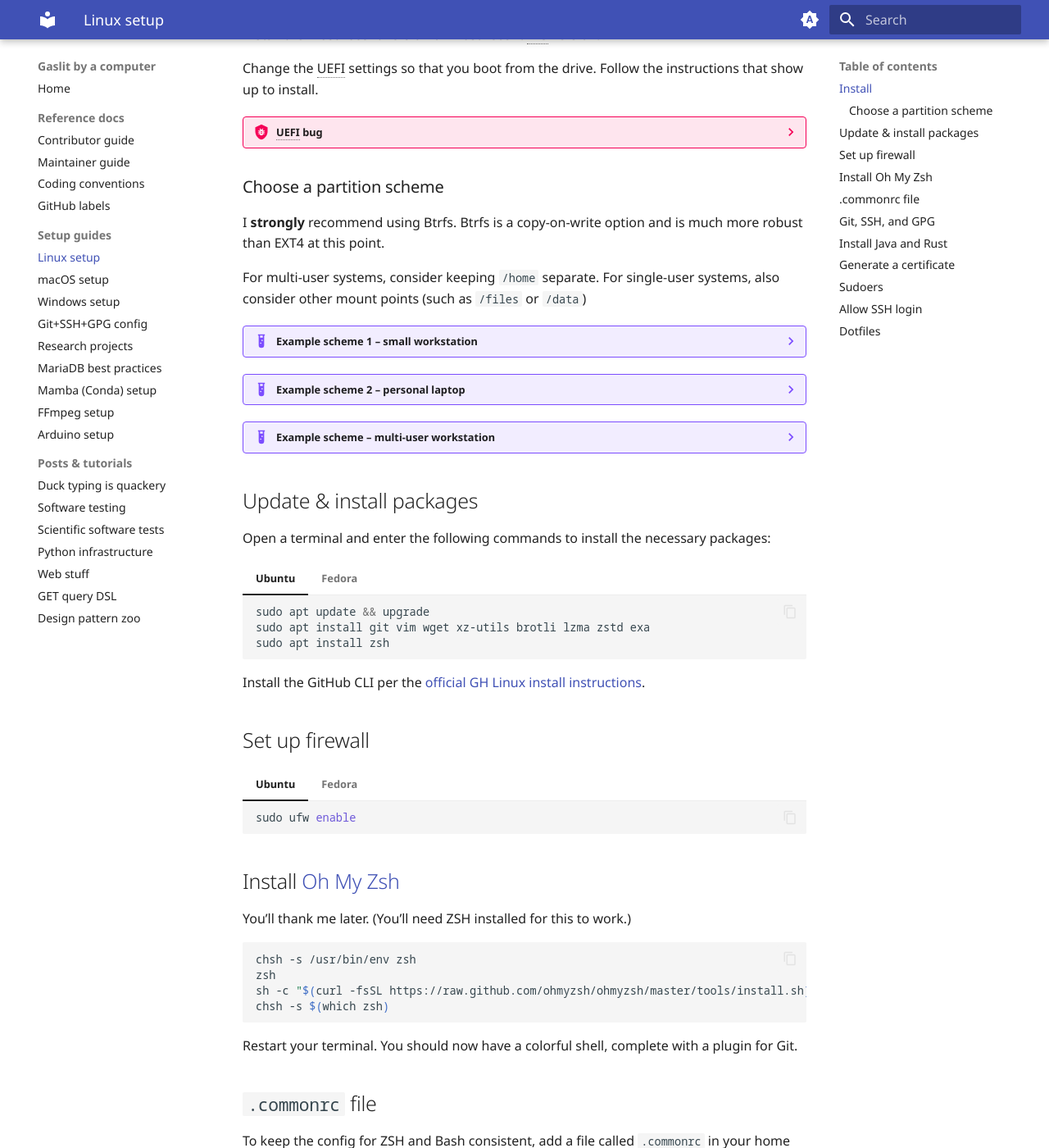
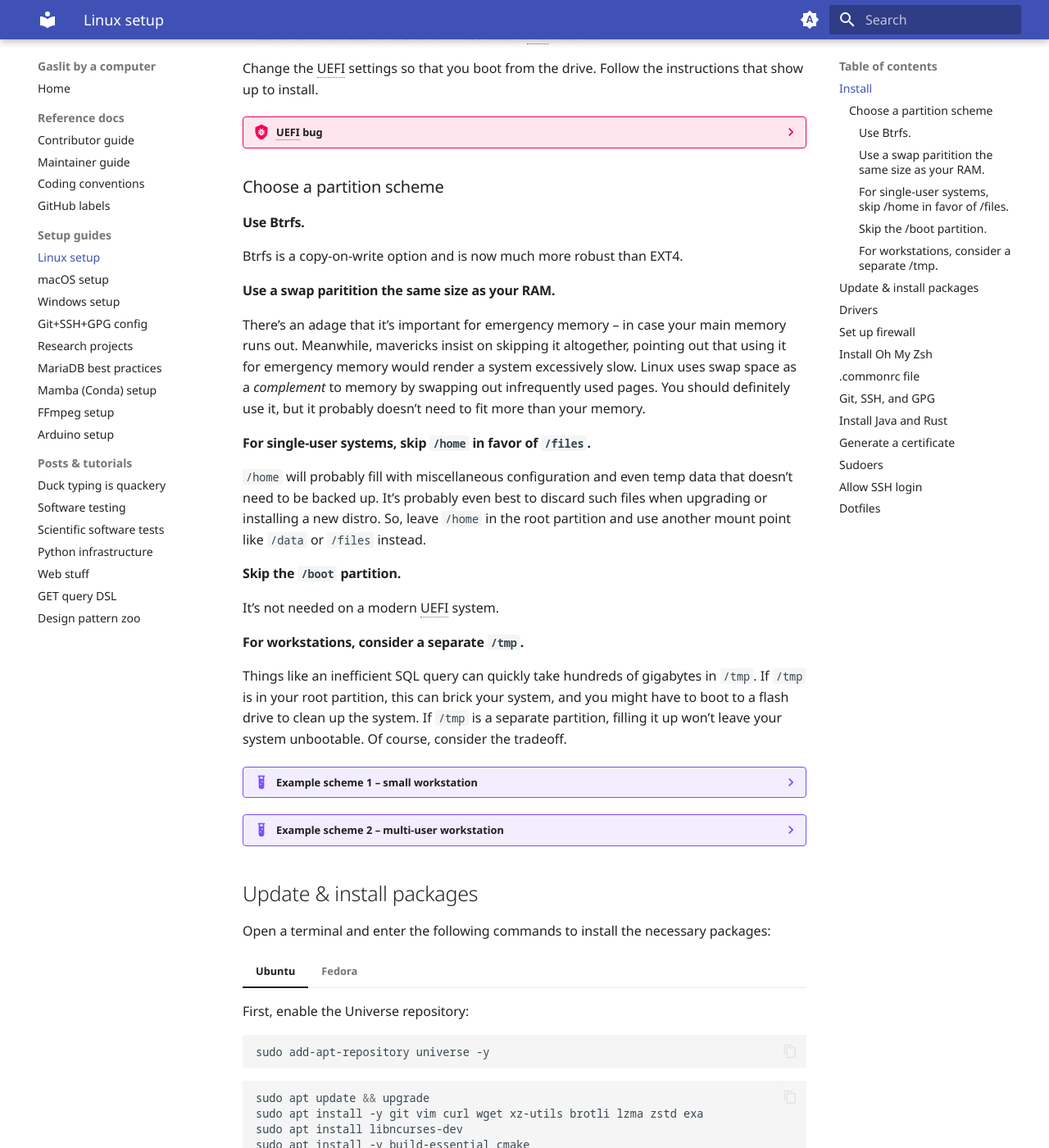
Before and after one commit to dmyersturnbull/dmyersturnbull.github.io, an MkDocs documentation site: the page built from contents/guide/linux-setup.md, in a window 1280 px wide and 1400 px high, scrolled down 396 px. Shown: the whole window at 82% size. Built offline with MkDocs 1.6.1 and Material for MkDocs 9.7.7, drawn with Linux system fonts in a browser that asks for light colours; comment, search, counter and statistics services are not loaded; some of the changed text lies outside the part shown.

Commit message:
fix: mistakes in setup guides

````diff
--- a/contents/guide/_common-setup.md
+++ b/contents/guide/_common-setup.md
@@ -4,7 +4,7 @@
 You’ll thank me later. (You’ll need ZSH installed for this to work.)
 
 ```bash
-chsh -s /usr/bin/env zsh
+chsh -s $(which zsh)
 zsh
 sh -c "$(curl -fsSL https://raw.github.com/ohmyzsh/ohmyzsh/master/tools/install.sh)"
 chsh -s $(which zsh)
--- a/contents/guide/linux-setup.md
+++ b/contents/guide/linux-setup.md
@@ -28,45 +28,63 @@
 
 ### Choose a partition scheme
 
-I **strongly** recommend using Btrfs.
-Btrfs is a copy-on-write option and is much more robust than EXT4 at this point.
+#### Use Btrfs.
+Btrfs is a copy-on-write option and is now much more robust than EXT4.
 
-For multi-user systems, consider keeping `/home` separate.
-For single-user systems, also consider other mount points (such as `/files` or `/data`)
+#### Use a swap paritition the same size as your RAM.
+
+There's an adage that it's important for emergency memory – in case your main memory runs out.
+Meanwhile, mavericks insist on skipping it altogether,
+pointing out that using it for emergency memory would render a system excessively slow.
+Linux uses swap space as a _complement_ to memory by swapping out infrequently used pages.
+You should definitely use it, but it probably doesn't need to fit more than your memory.
+
+#### For single-user systems, skip `/home` in favor of `/files`.
+
+`/home` will probably fill with miscellaneous configuration
+and even temp data that doesn't need to be backed up.
+It's probably even best to discard such files when upgrading or installing a new distro.
+So, leave `/home` in the root partition and use another mount point like `/data` or `/files` instead.
+
+#### Skip the `/boot` partition.
+
+It's not needed on a modern UEFI system.
+
+#### For workstations, consider a separate `/tmp`.
+
+Things like an inefficient SQL query can quickly take hundreds of gigabytes in `/tmp`.
+If `/tmp` is in your root partition, this can brick your system,
+and you might have to boot to a flash drive to clean up the system.
+If `/tmp` is a separate partition, filling it up won't leave your system unbootable.
+Of course, consider the tradeoff.
 
 ??? example "Example scheme 1 – small workstation"
 
     | mount point | size (GB) | filesystem | purpose        |
     |-------------|-----------|------------|----------------|
-    | (efi)       | 0.5       | FAT32      |                |
-    | (swap)      | 64        | swap       |                |
-    | `/tmp`      | 96        | btrfs      |                |
-    | `/`         | 160       | btrfs      |                |
-    | `/data`     | 624       | btrfs      | Large datasets |
+    | (efi)       |    0.5    | FAT32      |                |
+    | (swap)      |   64      | swap       |                |
+    | `/tmp`      |  256      | btrfs      |                |
+    | `/`         |  512      | btrfs      |                |
+    | `/data`     | 1168      | btrfs      | Data and files |
 
-??? example "Example scheme 2 – personal laptop"
+??? example "Example scheme 2 – multi-user workstation"
 
-    | mount point | size (GB) | filesystem | purpose                       |
-    |-------------|-----------|------------|-------------------------------|
-    | (efi)       | 0.5       | FAT32      |                               |
-    | (swap)      | 64        | swap       |                               |
-    | `/`         | 200       | btrfs      |                               |
-    | `/files`    | 380       | btrfs      | Data backed up with snapshots |
-    | `/movies`   | 380       | btrfs      | Data backed up in-place       |
+    Context: nvme0 and nvme1 are ultra-fast drives (CPU chipset and 4 PCIe lanes, respectively), while nvme2 and nvme3 are slower.
 
-??? example "Example scheme – multi-user workstation"
-
-      | disk | mount point  | size (GB) | filesystem | purpose                   |
-      |------|--------------|-----------|------------|---------------------------|
-      | 1    | (efi)        | 1         | FAT32      |                           |
-      | 1    | (swap)       | 64        | swap       |                           |
-      | 1    | `/tmp`       | 256       | btrfs      |                           |
-      | 1    | `/`          | 703       | btrfs      |                           |
-      | 1    | `/blaze`     | 1024      | btrfs      | Ultra-fast scratch        |
-      | 2    | `/home`      | 1024      | btrfs      | User files                |
-      | 2    | `/usr/share` | 1024      | btrfs      | Shared processed data     |
-      | 3–4  | `/lake`      | 4096      | btrfs      | Main shared data (raid 0) |
-      | 5–6  | `/scratch`   | 4096      | btrfs      | Replaceable data (raid 0) |
+    | drive(s) | mount point | size (GB) | filesystem | purpose              |
+    |----------|-------------|-----------|------------|----------------------|
+    | nvme0    | (efi)       |    0.5    | FAT32      |                      |
+    | nvme0    | (swap)      |  128      | swap       |                      |
+    | nvme0    | `/tmp`      |  512      | btrfs      |                      |
+    | nvme0    | `/`         | 1408      | btrfs      |                      |
+    | nvme1    | `/scratch`  | 2048      | btrfs      | Ultra-fast scratch   |
+    | nvme2    | `/lake`     | 2048      | btrfs      | Fast shared data     |
+    | nvme3    | `/home`     | 2048      | btrfs      | User files           |
+    | sda,sdb  | `/stock`    | 8192      | btrfs      | Frozen data (raid 0) |
+    | sdc      | `/bakroot`  | 2048      | btrfs      | `dd` of `/`          |
+    | sdd      | `/baklake`  | 2048      | btrfs      | `dd` of `/lake`      |
+    | sde      | `/bakhome`  | 2048      | btrfs      | `dd` of `/home`      |
 
 ## Update & install packages
 
@@ -74,22 +92,40 @@
 
 === "Ubuntu"
 
+    First, enable the Universe repository:
+
+	```bash
+	sudo add-apt-repository universe -y
+	```
+
     ```bash
     sudo apt update && upgrade
-    sudo apt install git vim wget xz-utils brotli lzma zstd exa
-    sudo apt install zsh
+    sudo apt install -y git vim curl wget xz-utils brotli lzma zstd exa
+	sudo apt install libncurses-dev
+	sudo apt install -y build-essential cmake
+    sudo apt install -y zsh
     ```
 
 === "Fedora"
 
     ```bash
     sudo dnf update && upgrade
-    sudo dnf install git vim wget xz-utils brotli lzma zstd exa
-    sudo dnf install zsh
+    sudo dnf install -y git vim curl wget xz-utils brotli lzma zstd exa
+	sudo dnf install -y ncurses-devel
+	sudo dnf install -y make automake gcc gcc-c++ kernel-devel cmake
+    sudo dnf install -y zsh
     ```
 
 Install the GitHub CLI per the
 [official GH Linux install instructions](https://github.com/cli/cli/blob/trunk/docs/install_linux.md).
+
+## Drivers
+
+=== "NVIDIA"
+
+    Install [NVIDIA drivers](https://www.nvidia.com/download/index.aspx).
+	Follow the instructions, which will include UEFI configuration.
+	To test, run `nvidia-smi` on reboot.
 
 ## Set up firewall
 
--- a/contents/guide/macos-setup.md
+++ b/contents/guide/macos-setup.md
@@ -11,9 +11,13 @@
 The obvious: Upgrade macOS, enable FileVault, and remove unneeded Login Items.
 
 Install [Homebrew](https://brew.sh/) and update it: `brew update && brew upgrade`.
-Install a few extra Linux utils: `brew install ssh-copy-id coreutils git` and an upgraded version of Bash (Bash 5):
-`brew install bash` as well as ZSH: `brew install zsh`.
-Install the text editor [Sublime](https://www.sublimetext.com/) (`brew cask install sublime-text`).
+Install a few extra Linux utils:
+
+```bash
+brew install ssh-copy-id coreutils git bash zsh
+```
+Install the text editor [Sublime](https://www.sublimetext.com/) (`brew install --cask sublime-text
+`).
 
 And a couple of small things:
 
````
Also changed, not shown: other parts of contents/guide/_common-setup.md (+1 -1 lines).
